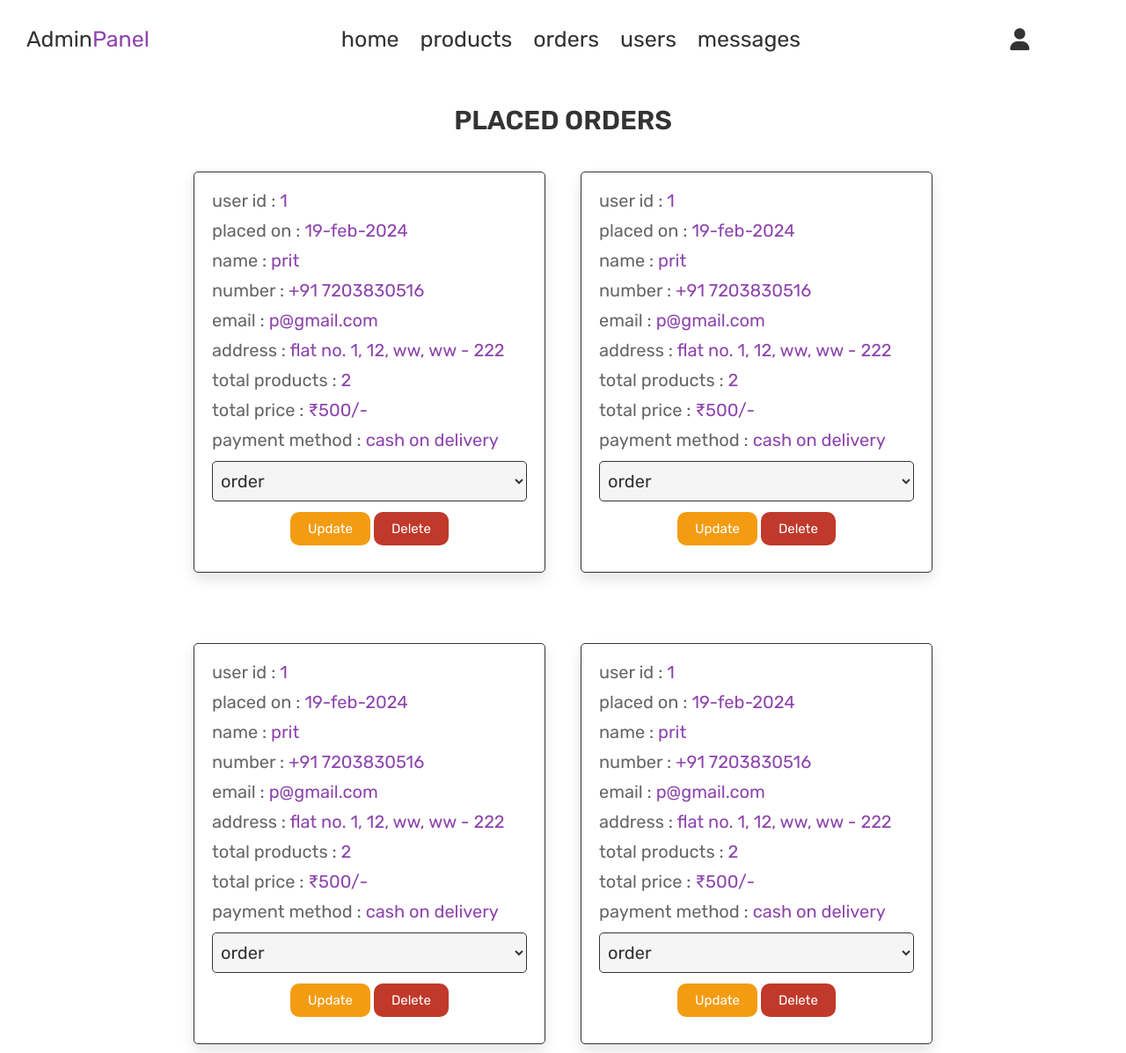
After one commit to Pritpatel11/online-book-store, a PHP site: page /admin_order.php in a window 1280 px wide. The commit adds this page. Shown: the whole page at 88% size. Run offline with PHP 8.4, Linux system fonts and the light colour scheme.

Commit message:
add admin_order page

```diff
--- /dev/null
+++ b/admin_order.php
@@ -0,0 +1,145 @@
+<!DOCTYPE html>
+<html lang="en">
+<head>
+   <meta charset="UTF-8">
+   <meta http-equiv="X-UA-Compatible" content="IE=edge">
+   <meta name="viewport" content="width=device-width, initial-scale=1.0">
+   <title>orders</title>
+
+   <!-- font awesome cdn link  -->
+   <link rel="stylesheet" href="https://cdnjs.cloudflare.com/ajax/libs/font-awesome/6.0.0/css/all.min.css">
+
+   <!-- custom admin css file link  -->
+   <link rel="stylesheet" href="css/admin.css">
+
+</head>
+<body>
+
+<!-- nav -->
+<header class="header">
+
+<div class="flex">
+
+   <a href="admin_page.php" class="logo">Admin<span>Panel</span></a>
+
+   <nav class="navbar">
+      <a href="admin_page.php">home</a>
+      <a href="admin_products.php">products</a>
+      <a href="admin_order.php">orders</a>
+      <a href="#">users</a>
+      <a href="#">messages</a>
+   </nav>
+
+   <div class="icons">
+      <div id="menu-btn" class="fas fa-bars"></div>
+      <div id="user-btn" class="fas fa-user"></div>
+   </div>
+
+   <div class="account-box">
+      <p>username : <span>rtrt</span></p>
+      <p>email : <span>rttr</span></p>
+      <a href="logout.php" class="delete-btn">logout</a>
+      <div>new <a href="login.php">login</a> | <a href="register.php">register</a></div>
+   </div>
+
+</div>
+<section class="orders">
+
+   <h1 class="title">placed orders</h1>
+
+   <div class="box-container">
+
+      <div class="box">
+         <p> user id : <span>1</span> </p>
+         <p> placed on : <span>19-feb-2024</span> </p>
+         <p> name : <span>prit</span> </p>
+         <p> number : <span>+91 7203830516</span> </p>
+         <p> email : <span>p@gmail.com</span> </p>
+         <p> address : <span>flat no. 1, 12, ww, ww - 222</span> </p>
+         <p> total products : <span>2</span> </p>
+         <p> total price : <span>₹500/-</span> </p>
+         <p> payment method : <span>cash on delivery</span> </p>
+         <form action="" method="post">
+            <select name="update_payment">
+               <option value="" selected disabled>order</option>
+               <option value="pending">pending</option>
+               <option value="completed">completed</option>
+            </select>
+            <input type="submit" value="update" name="update_order" class="option-btn">
+            <a href="#"class="delete-btn">delete</a>
+         </form>
+      </div>
+
+      <!-- box 2 -->
+      <div class="box">
+         <p> user id : <span>1</span> </p>
+         <p> placed on : <span>19-feb-2024</span> </p>
+         <p> name : <span>prit</span> </p>
+         <p> number : <span>+91 7203830516</span> </p>
+         <p> email : <span>p@gmail.com</span> </p>
+         <p> address : <span>flat no. 1, 12, ww, ww - 222</span> </p>
+         <p> total products : <span>2</span> </p>
+         <p> total price : <span>₹500/-</span> </p>
+         <p> payment method : <span>cash on delivery</span> </p>
+         <form action="" method="post">
+            <select name="update_payment">
+               <option value="" selected disabled>order</option>
+               <option value="pending">pending</option>
+               <option value="completed">completed</option>
+            </select>
+            <input type="submit" value="update" name="update_order" class="option-btn">
+            <a href="#"class="delete-btn">delete</a>
+         </form>
+      </div>
+
+      <!-- box 3 -->
+      <div class="box">
+         <p> user id : <span>1</span> </p>
+         <p> placed on : <span>19-feb-2024</span> </p>
+         <p> name : <span>prit</span> </p>
+         <p> number : <span>+91 7203830516</span> </p>
+         <p> email : <span>p@gmail.com</span> </p>
+         <p> address : <span>flat no. 1, 12, ww, ww - 222</span> </p>
+         <p> total products : <span>2</span> </p>
+         <p> total price : <span>₹500/-</span> </p>
+         <p> payment method : <span>cash on delivery</span> </p>
+         <form action="" method="post">
+            <select name="update_payment">
+               <option value="" selected disabled>order</option>
+               <option value="pending">pending</option>
+               <option value="completed">completed</option>
+            </select>
+            <input type="submit" value="update" name="update_order" class="option-btn">
+            <a href="#"class="delete-btn">delete</a>
+         </form>
+      </div>
+
+      <!-- box 4 -->
+      <div class="box">
+         <p> user id : <span>1</span> </p>
+         <p> placed on : <span>19-feb-2024</span> </p>
+         <p> name : <span>prit</span> </p>
+         <p> number : <span>+91 7203830516</span> </p>
+         <p> email : <span>p@gmail.com</span> </p>
+         <p> address : <span>flat no. 1, 12, ww, ww - 222</span> </p>
+         <p> total products : <span>2</span> </p>
+         <p> total price : <span>₹500/-</span> </p>
+         <p> payment method : <span>cash on delivery</span> </p>
+         <form action="" method="post">
+            <select name="update_payment">
+               <option value="" selected disabled>order</option>
+               <option value="pending">pending</option>
+               <option value="completed">completed</option>
+            </select>
+            <input type="submit" value="update" name="update_order" class="option-btn">
+            <a href="#"class="delete-btn">delete</a>
+         </form>
+      </div>
+
+   </div>
+
+</section>
+
+</header>
+</body>
+</html>
--- a/admin_products.php
+++ b/admin_products.php
@@ -7,7 +7,7 @@ include 'conn.php';
    <meta charset="UTF-8">
    <meta http-equiv="X-UA-Compatible" content="IE=edge">
    <meta name="viewport" content="width=device-width, initial-scale=1.0">
-   <title>admin panel</title>
+   <title>products</title>
 
    <!-- font awesome cdn link  -->
    <link rel="stylesheet" href="https://cdnjs.cloudflare.com/ajax/libs/font-awesome/6.0.0/css/all.min.css">
@@ -27,7 +27,7 @@ include 'conn.php';
       <nav class="navbar">
          <a href="admin_page.php">home</a>
          <a href="admin_products.php">products</a>
-         <a href="#">orders</a>
+         <a href="admin_order.php">orders</a>
          <a href="#">users</a>
          <a href="#">messages</a>
       </nav>
@@ -107,3 +107,5 @@ include 'conn.php';
    </div>
 
 </section>
+</body>
+</html>
--- a/css/admin.css
+++ b/css/admin.css
@@ -161,10 +161,11 @@
     font-size: 30px;
 }
 .dashboard .box-container{
-    display: flex;
-    flex-wrap: wrap;
+    display: grid;
+    grid-template-columns: repeat(4,1fr);
     max-width: 1200px;
     margin:60px 30px;
+    gap: 30px;
     justify-content: space-evenly;
 }
 .dashboard .box-container .box{
@@ -253,3 +254,46 @@
     font-size: 20px;
     color:var(--red);
 }
+
+ /* order */
+.orders .box-container{
+    display: grid;
+    grid-template-columns: repeat(2, 400px);
+    justify-content: center;
+    gap:40px;
+    max-width: 1200px;
+    margin:0 auto;
+    align-items: flex-start;
+}
+.orders .box-container .box{
+    margin-top: 30px;
+    margin-bottom: 10px;
+    background-color: var(--white);
+    padding:20px;
+    border:var(--border);
+    box-shadow: var(--box-shadow);
+    border-radius: 5px;
+}
+.orders .box-container .box p{
+    padding-bottom: 10px;
+    font-size: 20px;
+    color:var(--light-color);
+}
+
+.orders .box-container .box p span{
+    color:var(--purple);
+}
+
+.orders .box-container .box form{
+    text-align: center;
+}
+.orders .box-container .box form select{
+    border-radius: 5px;
+    margin:2px 0;
+    width: 100%;
+    background-color: var(--light-bg);
+    border:var(--border);
+    padding:9px 5px;
+    font-size: 20px;
+    color:var(--black);
+ }
```
Also changed, not shown: admin_page.php (+8 -5 lines).
